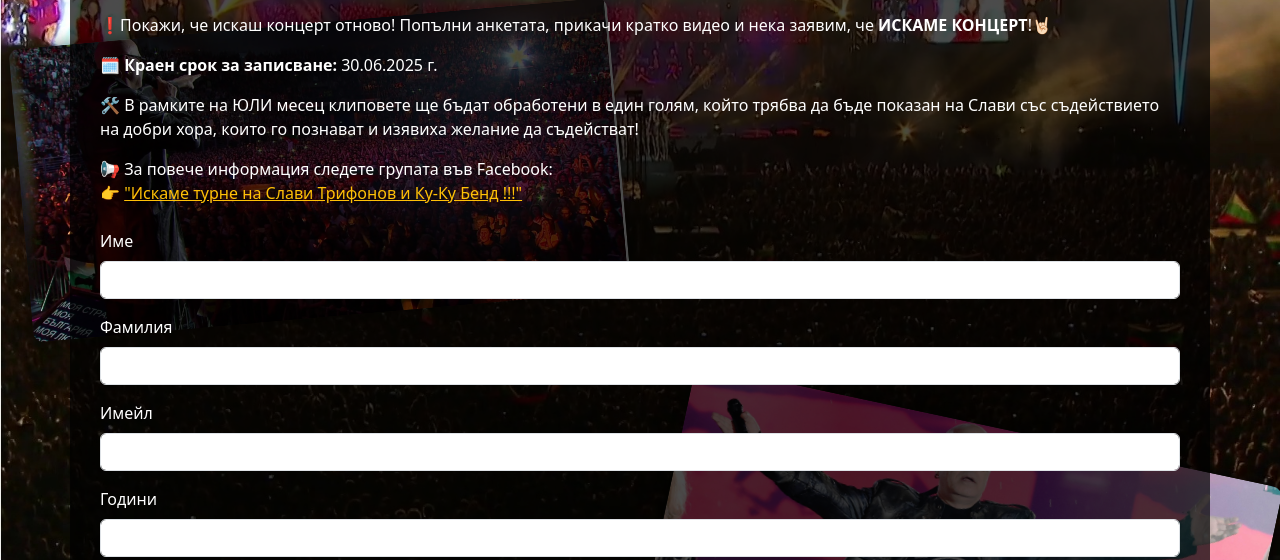
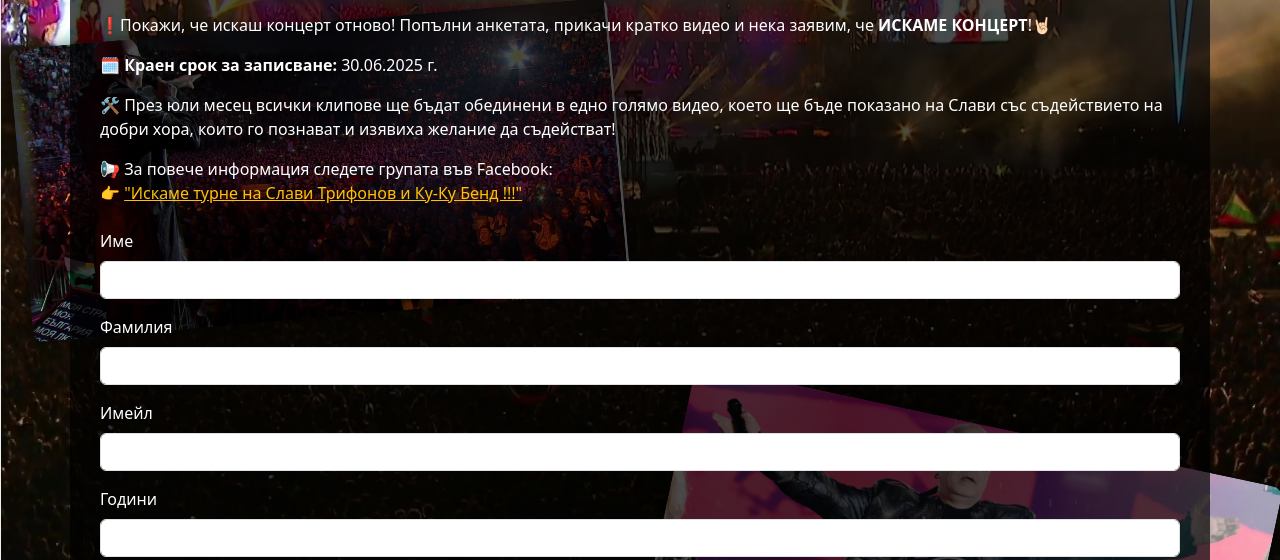
Before and after one commit to kalloyan9/concert, a website: page index.html in a window 1280 px wide. Shown: the part 225-785 px from the top of the page. Drawn offline with nearby package versions, Linux system fonts and the light colour scheme.

Commit message:
Update index.html

```diff
--- a/index.html
+++ b/index.html
@@ -73,7 +73,7 @@
 
         <p>🗓️ <strong>Краен срок за записване:</strong> 30.06.2025 г.</p>
 
-        <p>🛠️ В рамките на ЮЛИ месец клиповете ще бъдат обработени в един голям, който трябва да бъде показан на Слави със съдействието на добри хора, които го познават и изявиха желание да съдействат!</p>
+        <p>🛠️ През юли месец всички клипове ще бъдат обединени в едно голямо видео, което ще бъде показано на Слави със съдействието на добри хора, които го познават и изявиха желание да съдействат!</p>
 
         <p>📢 За повече информация следете групата във Facebook:<br>
         👉 <a href="https://www.facebook.com/groups/489307874552812/" target="_blank">"Искаме турне на Слави Трифонов и Ку-Ку Бенд !!!"</a></p>
```
